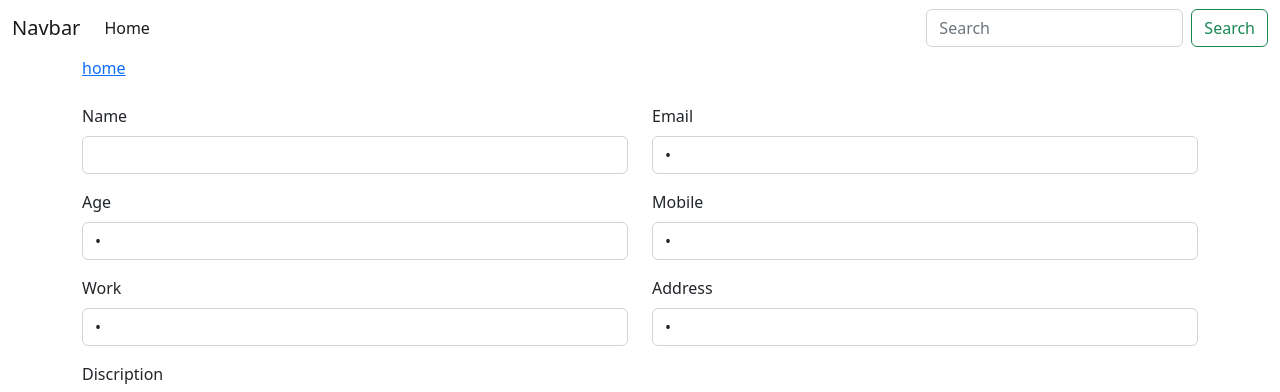
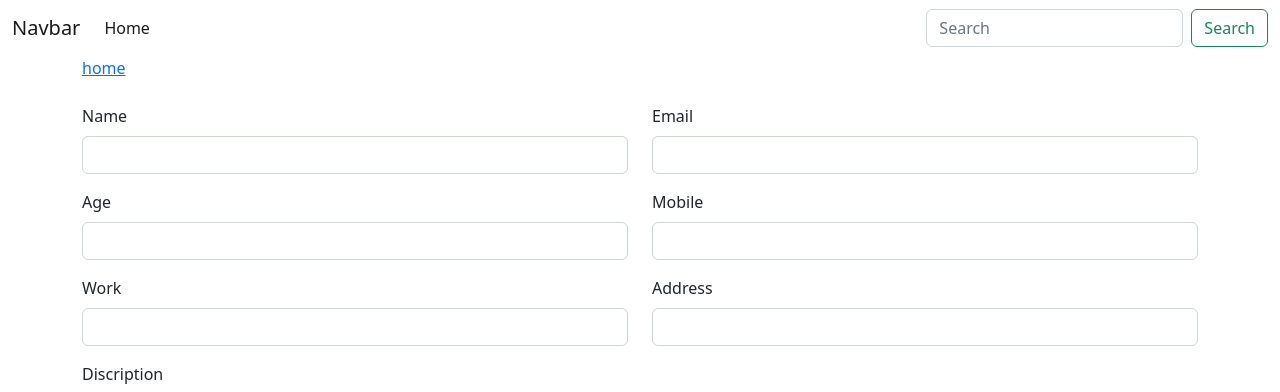
Before and after one commit to 404Bappy/Crud-Application, a React (Create React App) app in the folder client/: page /register in a window 1280 px wide. Shown: the top 392 px of the page. Built offline with nearby package versions, Linux system fonts and the light colour scheme.

Commit message:
Initial commit

```diff
--- a/client/src/components/Register.js
+++ b/client/src/components/Register.js
@@ -5,20 +5,20 @@ const Register = () => {
 
     const [inpval, setINP] = useState(
         {
-            name : " ",
+            name: " ",
             email: " ",
-            age : " ",
-            mobile : " ",
-            work : " ",
-            address : " ",
-            desc : " "
+            age: " ",
+            mobile: " ",
+            work: " ",
+            address: " ",
+            desc: " "
         }
     )
 
-const setData = (e)=>{
+    const setData = (e) => {
         console.log(e.target.value);
-    const {name, value} = e.target;
-    setINP((preval)=>{
+        const { name, value } = e.target;
+        setINP((preval) => {
             return {
                 ...preval,
                 [name]: value
@@ -36,33 +36,33 @@ const setData = (e)=>{
                 <div className="row">
                     <div class="mb-3 col-lg-6 col-md-6 col-12 col-lg-6 col-md-6 col-12">
                         <label for="exampleInputEmail1" class="form-label">Name</label>
-                        <input type="email" onChange={setData} value={inpval.name} name='name' class="form-control" id="exampleInputEmail1" aria-describedby="emailHelp" />
+                        <input type="text" onChange={setData} value={inpval.name} name='name' class="form-control" id="exampleInputEmail1" aria-describedby="emailHelp" />
                     </div>
                     <div class="mb-3 col-lg-6 col-md-6 col-12">
                         <label for="exampleInputPassword1" class="form-label">Email</label>
-                        <input type="password" value={inpval.email} name='email' class="form-control" id="exampleInputPassword1" />
+                        <input type="email" onChange={setData} value={inpval.email} name='email' class="form-control" id="exampleInputPassword1" />
                     </div>
                     <div class="mb-3 col-lg-6 col-md-6 col-12">
                         <label for="exampleInputPassword1" class="form-label">Age</label>
-                        <input type="password" value={inpval.age} name='age' class="form-control" id="exampleInputPassword1" />
+                        <input type="text" onChange={setData} value={inpval.age} name='age' class="form-control" id="exampleInputPassword1" />
                     </div>
                     <div class="mb-3 col-lg-6 col-md-6 col-12">
                         <label for="exampleInputPassword1" class="form-label">Mobile</label>
-                        <input type="password" value={inpval.mobile} name='mobile' class="form-control" id="exampleInputPassword1" />
+                        <input type="number" onChange={setData} value={inpval.mobile} name='mobile' class="form-control" id="exampleInputPassword1" />
                     </div>
 
                     <div class="mb-3 col-lg-6 col-md-6 col-12">
                         <label for="exampleInputPassword1" class="form-label">Work</label>
-                        <input type="password" value={inpval.work} name='work' class="form-control" id="exampleInputPassword1" />
+                        <input type="text" onChange={setData} value={inpval.work} name='work' class="form-control" id="exampleInputPassword1" />
                     </div>
                     <div class="mb-3 col-lg-6 col-md-6 col-12">
                         <label for="exampleInputPassword1" class="form-label">Address</label>
-                        <input type="password" value={inpval.address} name='address' class="form-control" id="exampleInputPassword1" />
+                        <input type="text" onChange={setData} value={inpval.address} name='address' class="form-control" id="exampleInputPassword1" />
                     </div>
                     <div class="mb-3 col-lg-12 col-md-12 col-12">
 
                         <label for="exampleInputPassword1" class="form-label">Discription</label>
-                        <textarea name="desc" value={inpval.desc} className='form-control' id="" cols="30" rows="6"></textarea>
+                        <textarea name="desc" value={inpval.desc} onChange={setData} className='form-control' id="" cols="30" rows="6"></textarea>
                     </div>
 
                     <button type="submit" class="btn btn-primary">Submit</button>
```
Lines whose indentation alone changed are shown as unchanged.
